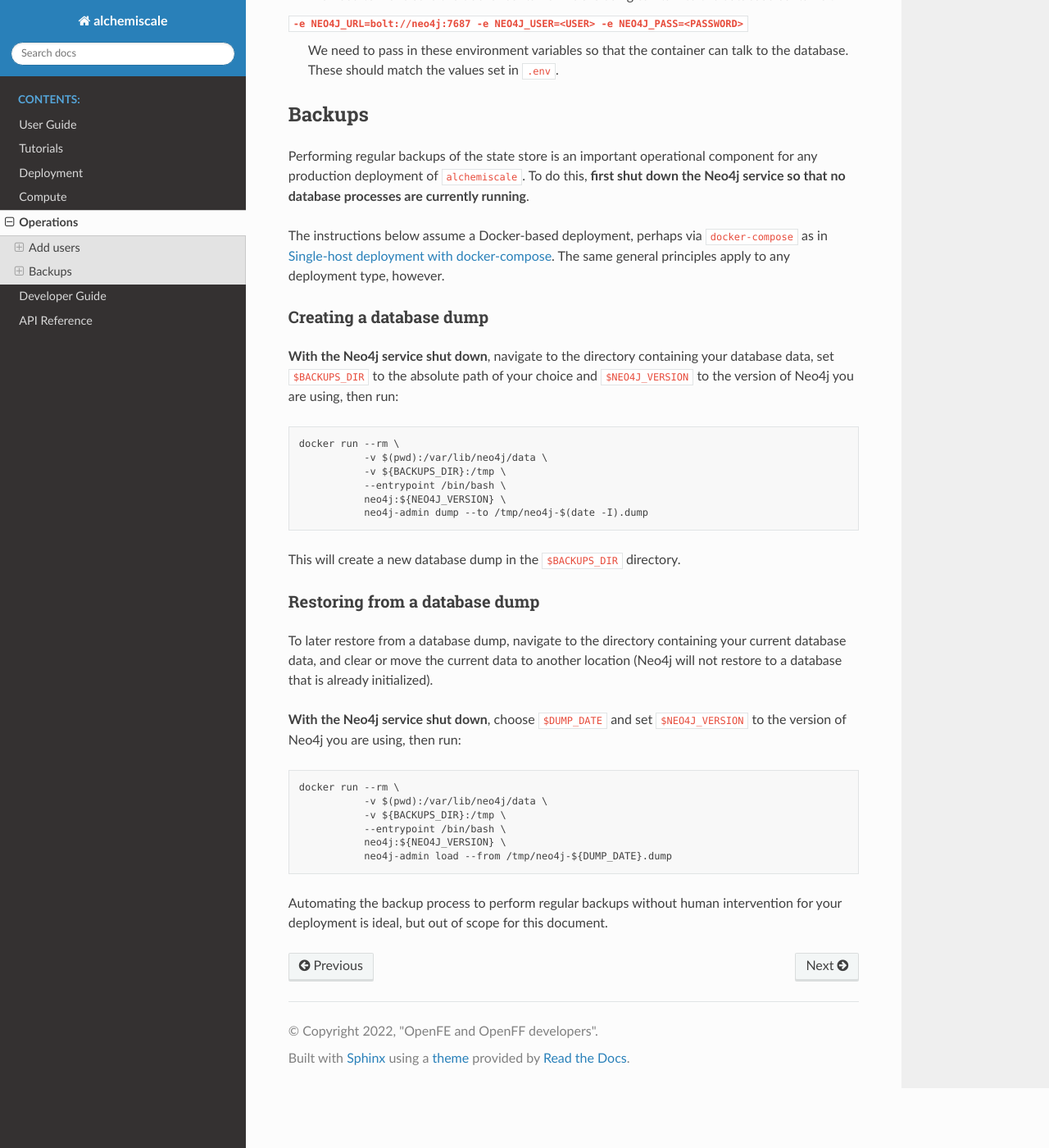
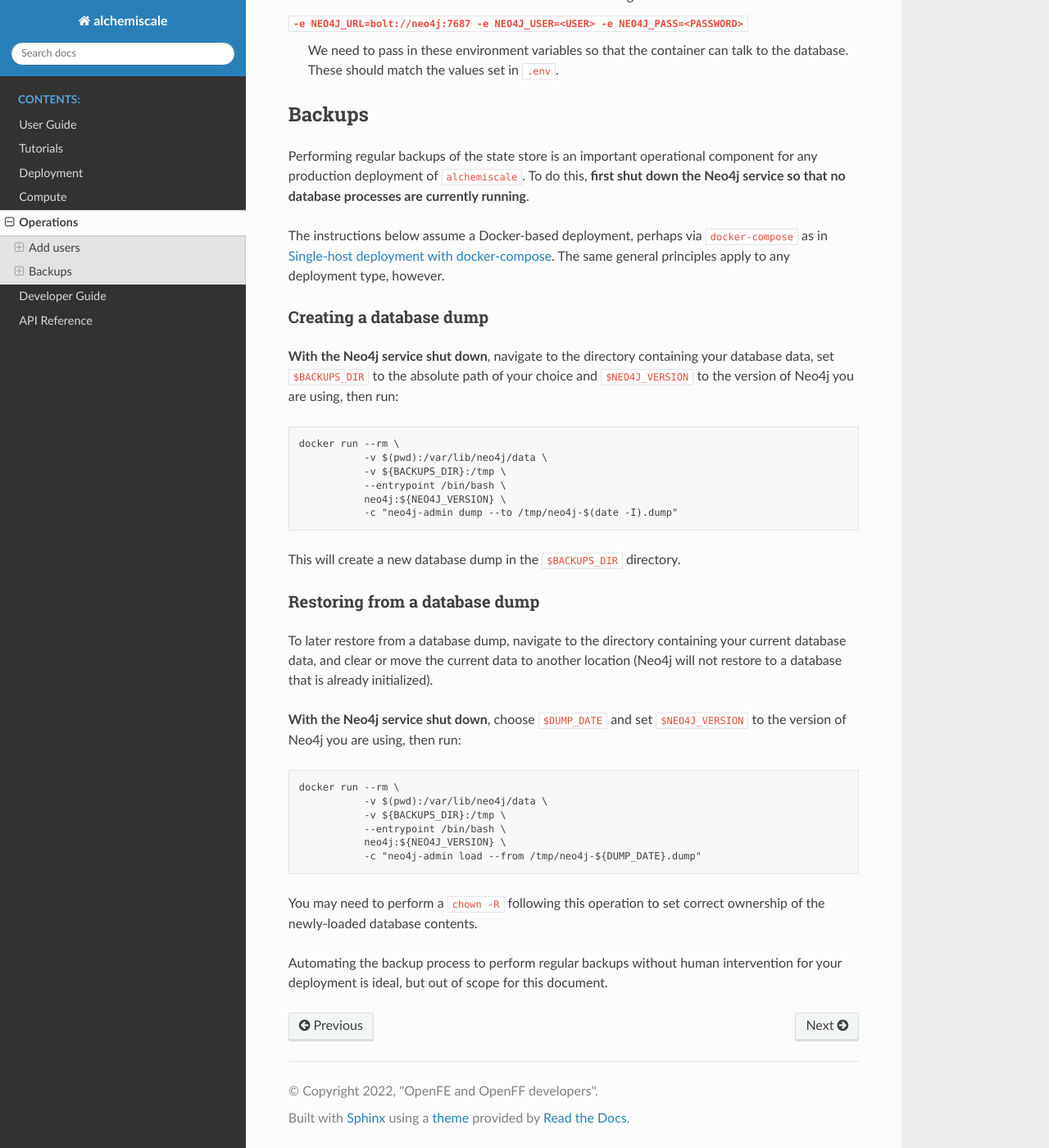
Before and after one commit to OpenFreeEnergy/alchemiscale, a Sphinx documentation site: the page built from docs/operations.rst, in a window 1280 px wide and 1400 px high, scrolled down 966 px. Shown: the whole window at 82% size. Built offline with Sphinx 7.4.7 and the Read the Docs theme 2.0.0, drawn with Linux system fonts in a browser that asks for light colours.

Commit message:
Small fix to operations docs for backups

```diff
--- a/docs/operations.rst
+++ b/docs/operations.rst
@@ -67,7 +67,7 @@ Creating a database dump
                -v ${BACKUPS_DIR}:/tmp \
                --entrypoint /bin/bash \
                neo4j:${NEO4J_VERSION} \
-               neo4j-admin dump --to /tmp/neo4j-$(date -I).dump
+               -c "neo4j-admin dump --to /tmp/neo4j-$(date -I).dump"
 
 This will create a new database dump in the ``$BACKUPS_DIR`` directory.
 
@@ -84,6 +84,8 @@ To later restore from a database dump, navigate to the directory containing your
                -v ${BACKUPS_DIR}:/tmp \
                --entrypoint /bin/bash \
                neo4j:${NEO4J_VERSION} \
-               neo4j-admin load --from /tmp/neo4j-${DUMP_DATE}.dump
+               -c "neo4j-admin load --from /tmp/neo4j-${DUMP_DATE}.dump"
+
+You may need to perform a ``chown -R`` following this operation to set correct ownership of the newly-loaded database contents.
 
 Automating the backup process to perform regular backups without human intervention for your deployment is ideal, but out of scope for this document.
```
